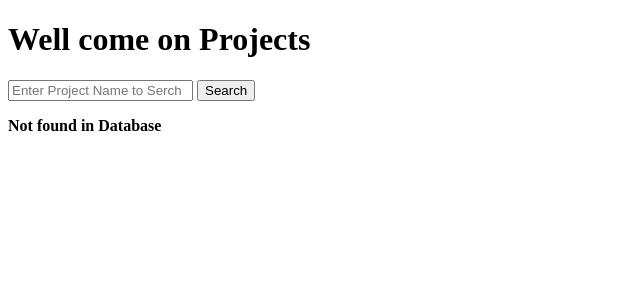
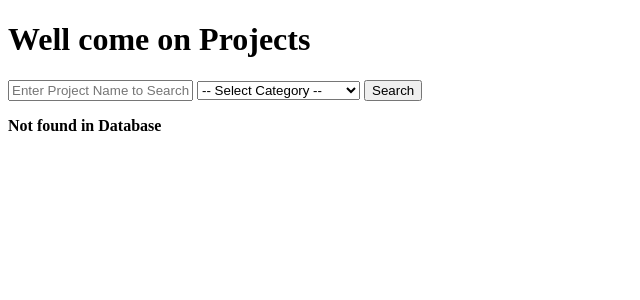
Before and after one commit to JawadAbbasi14/mjos, a Django app: page /projects/ in a window 1280 px wide. Shown: the top 300 px of the page, without its empty margins (0-640 px from the left). Run offline with Django 5.2, Linux system fonts and the light colour scheme; data that the repository does not hold is empty.

Commit message:
Working on Database setup in search bar

```diff
--- a/projects/templates/projects/projectform.html
+++ b/projects/templates/projects/projectform.html
@@ -8,7 +8,17 @@
 <body>
 <h1> Well come on Projects </h1>
 <form action="" method="get">
-    <input type="text" name='q' placeholder="Enter Project Name to Serch">
+  <!-- Search Input -->
+<input type="text" name="q" placeholder="Enter Project Name to Search">
+
+<select name="project_category" id="project_category">
+    <option value="">-- Select Category --</option>
+    <option value="database">Database Development</option>
+    <option value="fullstack">Full Stack Development</option>
+    <option value="ai">AI Projects</option>
+    <option value="tools">Tools</option>
+</select>
+
     <button type="submit">Search</button>
 </form>
 {% for project in projects %}
--- a/projects/views.py
+++ b/projects/views.py
@@ -4,11 +4,20 @@ from .models import Project, Category
 from django.shortcuts import redirect, render
 
 def project_list_view(request):
+    projects = Project.objects.all()
     query = request.GET.get('name')
-    projects = Project.objects.all()
-    print(query)
+    project_category = request.GET.get('project_category')
 
     if query:
-        Q(title__icontains=query) | Q(description__icontains=query)
+       projects = projects.filter(
+           Q(title__icontains=query) | Q(description__icontains=query)
+       )
 
-    return render(request,'projects/projectform.html',{"projects":projects})
+    if project_category:
+       # Yahan 'projects =' lagaya ha takay filter save ho sake
+       projects = projects.filter(
+           Q(category__slug=project_category)
+       )
+
+    print(query, project_category)
+    return render(request, "projects/projectform.html", {"projects": projects})
```
